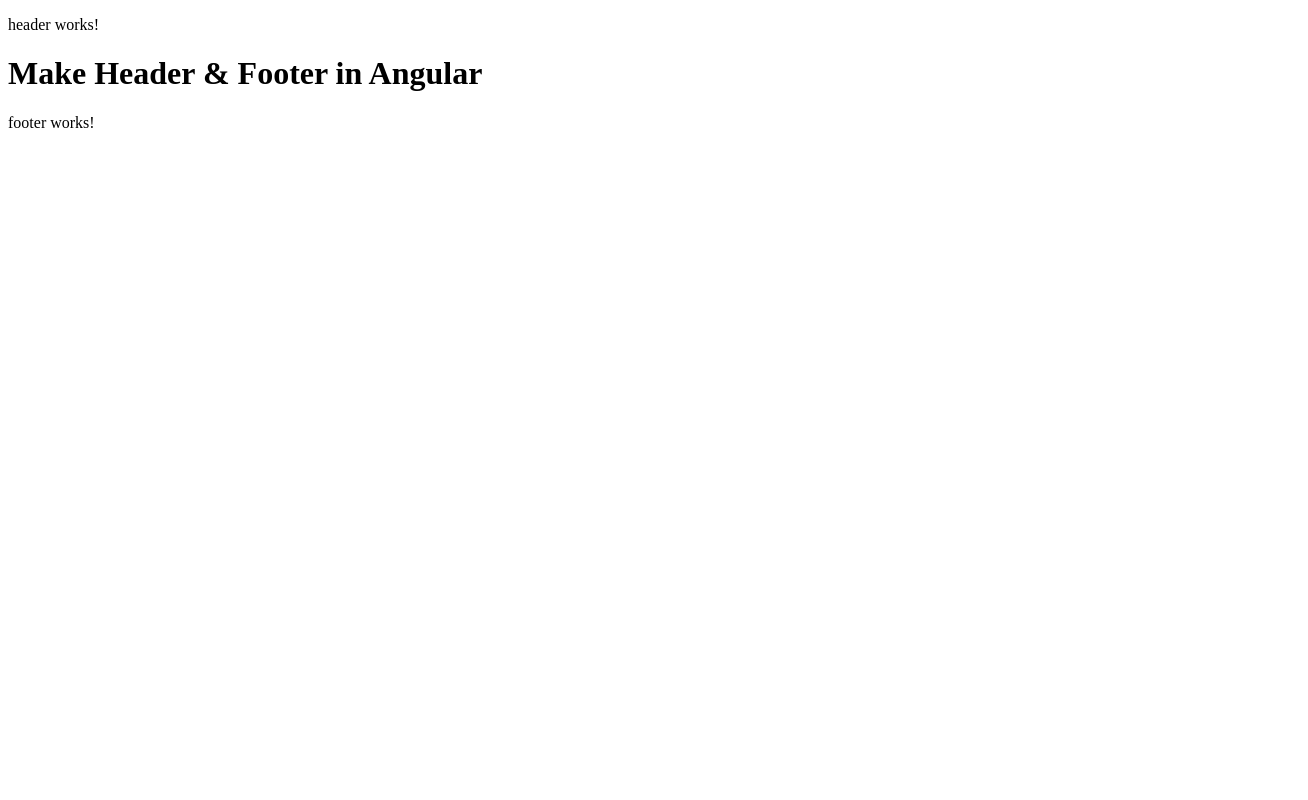
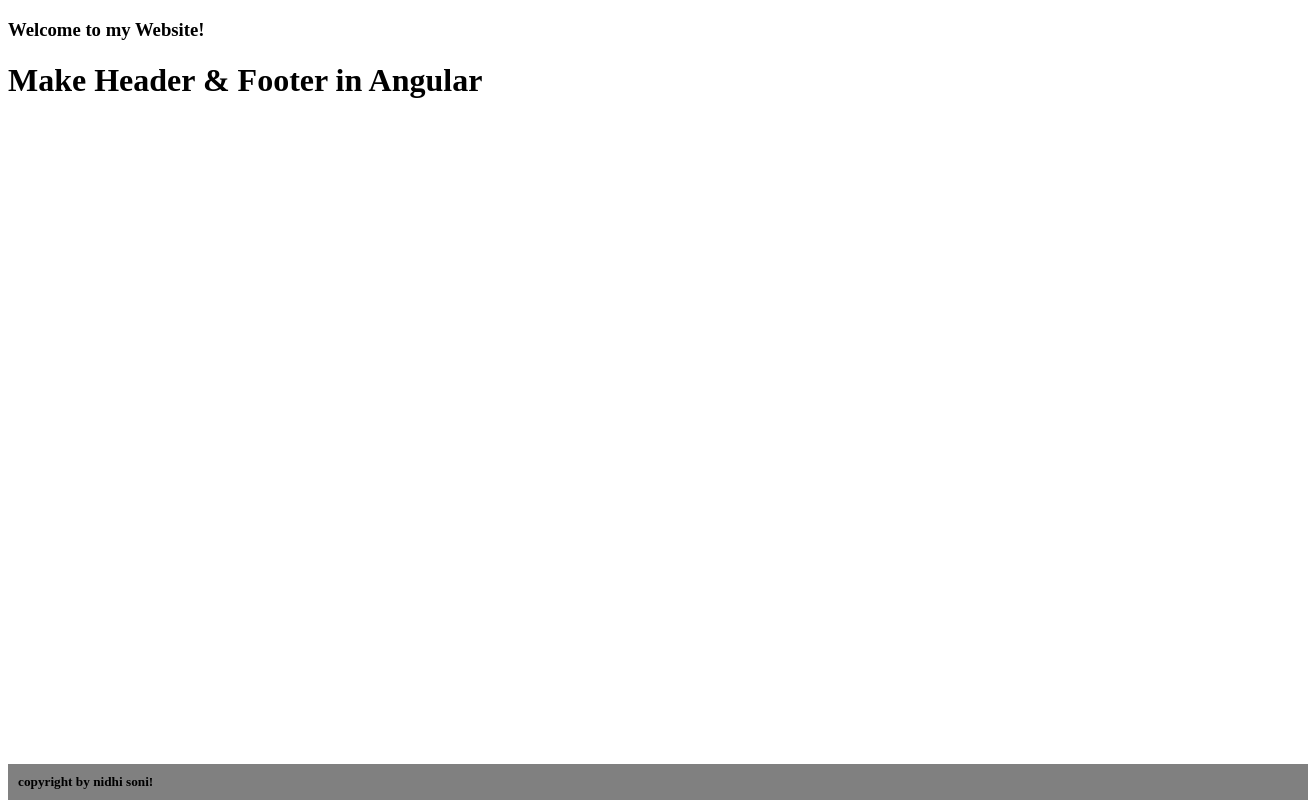
Before and after one commit to nidhisoni927/my-self-project, an Angular app: page / in a window 1280 px wide. Shown: the whole page, 1308 px wide, since content can reach past the window. Built offline with nearby package versions, Linux system fonts and the light colour scheme.

Commit message:
footer add some style sheet

```diff
--- a/src/app/footer/footer.component.html
+++ b/src/app/footer/footer.component.html
@@ -1 +1 @@
-<p>footer works!</p>
+<h5>copyright by nidhi soni!</h5>
--- a/src/app/footer/footer.component.scss
+++ b/src/app/footer/footer.component.scss
@@ -0,0 +1,8 @@
+h5 {
+  background-color: gray;
+  position: absolute;
+  bottom: 0;
+  margin: 0;
+  width: 100%;
+  padding: 10px;
+}
--- a/src/app/header/header.component.html
+++ b/src/app/header/header.component.html
@@ -1 +1 @@
-<p>header works!</p>
+<h3>Welcome to my Website!</h3>
```
